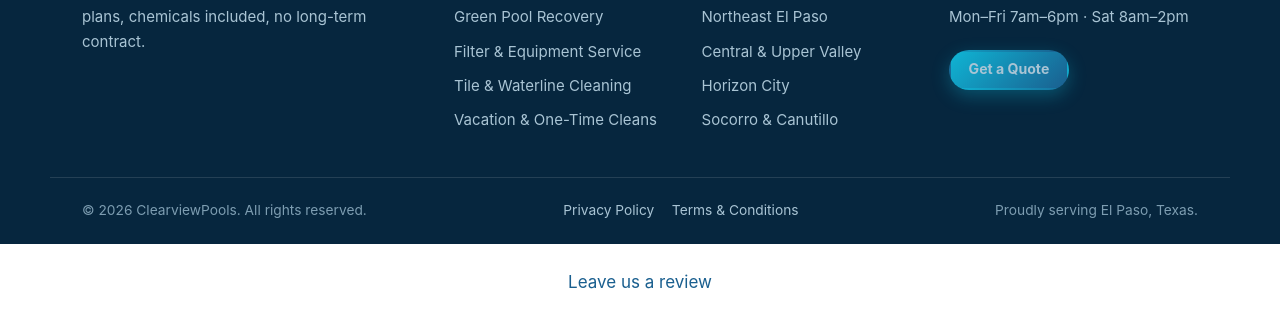
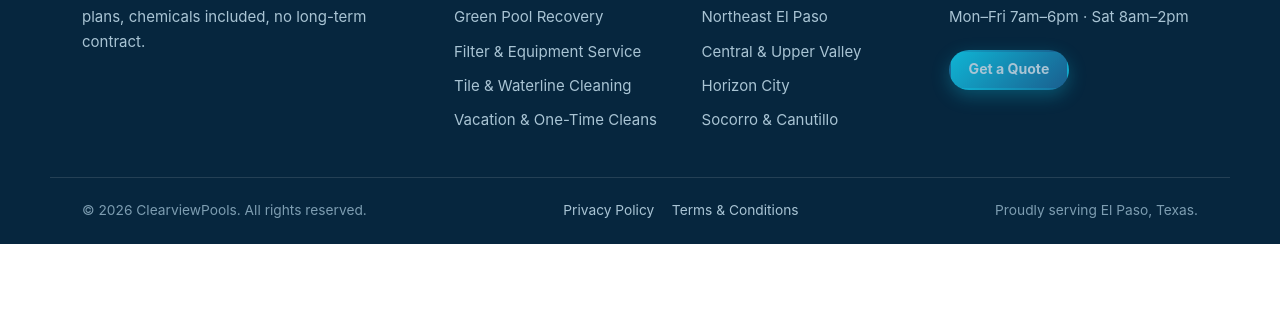
Before and after one commit to hmseeb/site-clearviewpools-ea7a, a plain HTML site: page blog/index.html in a window 1280 px wide. Shown: the part 2721-3042 px from the top of the page. After the commit the page ends 2965 px from the top, so only its background shows below. Drawn offline with Linux system fonts and the light colour scheme.

Commit message:
chore: update blog

```diff
--- a/blog/index.html
+++ b/blog/index.html
@@ -136,6 +136,5 @@
     <p>Proudly serving El Paso, Texas.</p>
   </div>
 </footer>
-<p data-lv-review="1" style="text-align:center;margin:24px 0"><a href="/review">Leave us a review</a></p>
 </body>
 </html>
```
Also changed, not shown: blog/pool-cleaning-before-a-party/index.html (+0 -1 lines), blog/pool-cleaning-for-a-neglected-pool/index.html (+0 -1 lines), blog/pool-cleaning-quote-from-a-photo/index.html (+0 -1 lines), blog/pool-quote/index.html (+0 -1 lines), blog/pool-service-for-dust-storms-and-monsoon-season/index.html (+0 -1 lines), blog/pool-service-for-dust-storms-el-paso/index.html (+0 -1 lines), blog/pool-service-for-equipment-problems-el-paso/index.html (+0 -1 lines), blog/pool-service-openings/index.html (+0 -1 lines), blog/pool-service-steps/index.html (+0 -1 lines), blog/same-technician-each-week/index.html (+0 -1 lines), blog/weekly-pool-cleaning-plan/index.html (+0 -1 lines), blog/weekly-pool-cleaning-service-el-paso/index.html (+0 -1 lines).
